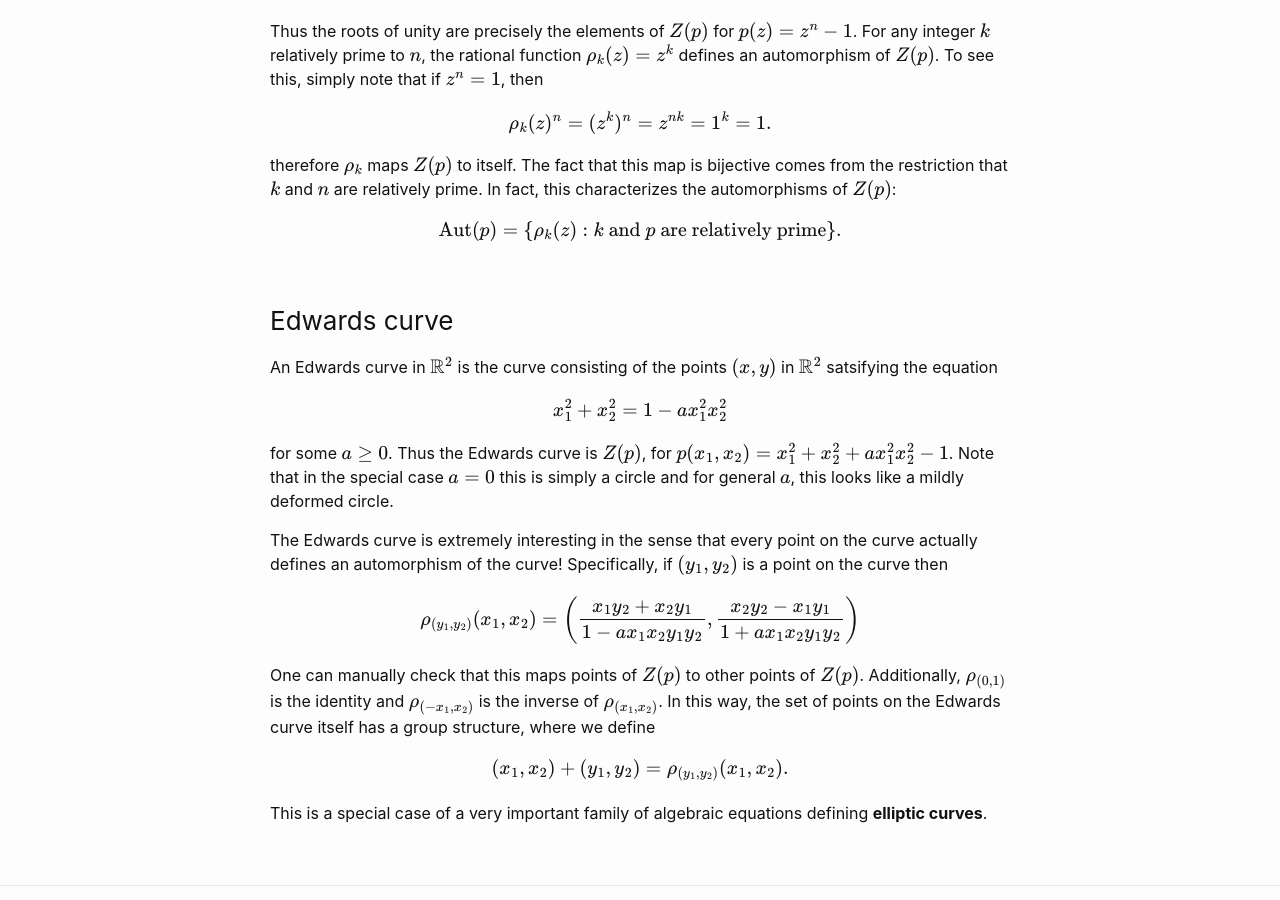
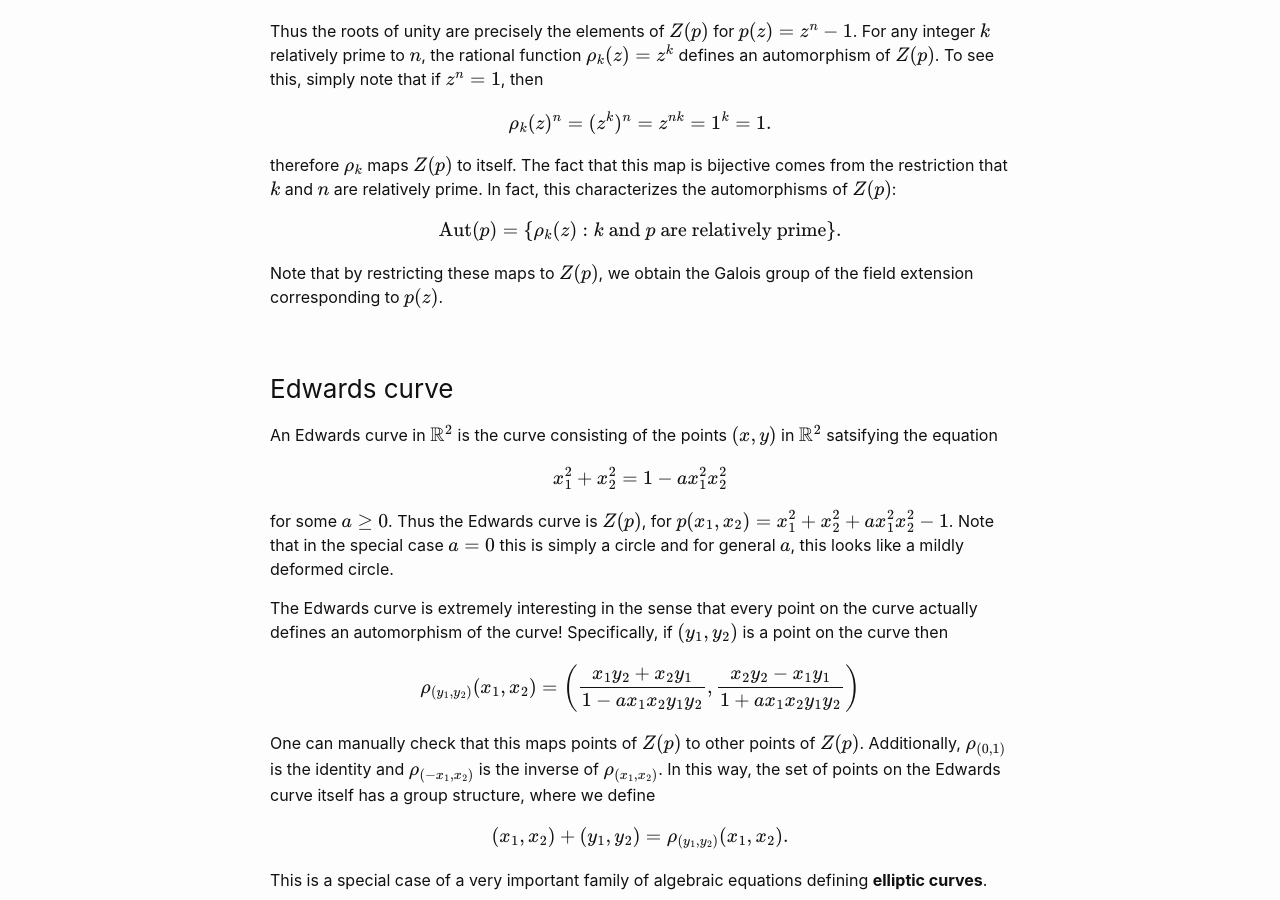
Before and after one commit to wcasper/math407spring2021, a Jekyll site: the page built from topics/algebraic-equations.md, in a window 1280 px wide and 900 px high, scrolled down 883 px. Built offline with Jekyll 4.4.1, drawn with Linux system fonts in a browser that asks for light colours.

Commit message:
added comment on Galois group

```diff
--- a/topics/algebraic-equations.md
+++ b/topics/algebraic-equations.md
@@ -37,6 +37,7 @@ In fact, this characterizes the automorphisms of $$Z(p)$$:
 
 $$\text{Aut}(p) = \{\rho_k(z) : \text{$k$ and $p$ are relatively prime}\}.$$
 
+Note that by restricting these maps to $$Z(p)$$, we obtain the Galois group of the field extension corresponding to $$p(z)$$.
 
 ### Edwards curve
 An Edwards curve in $$\mathbb R^2$$ is the curve consisting of the points $$(x,y)$$ in $$\mathbb R^2$$ satsifying the equation
```
